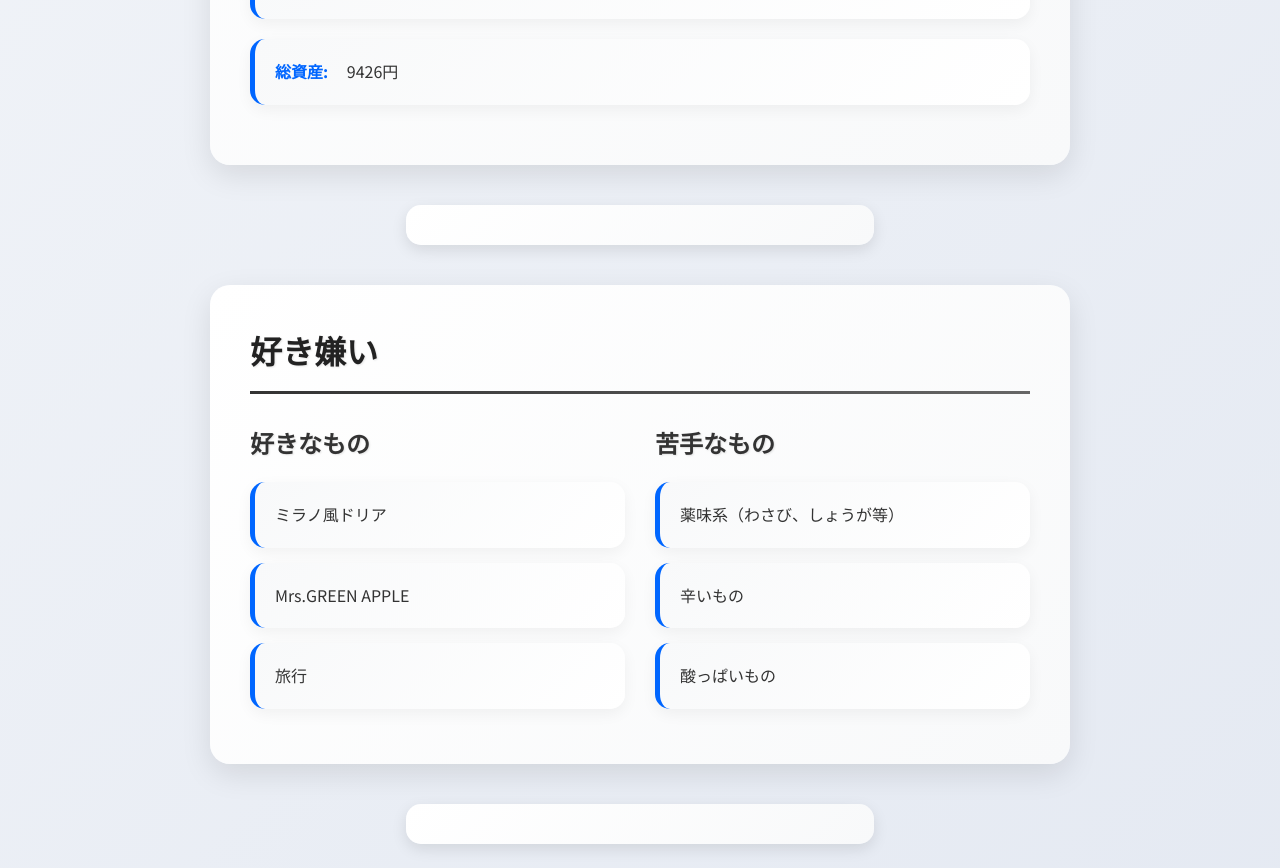
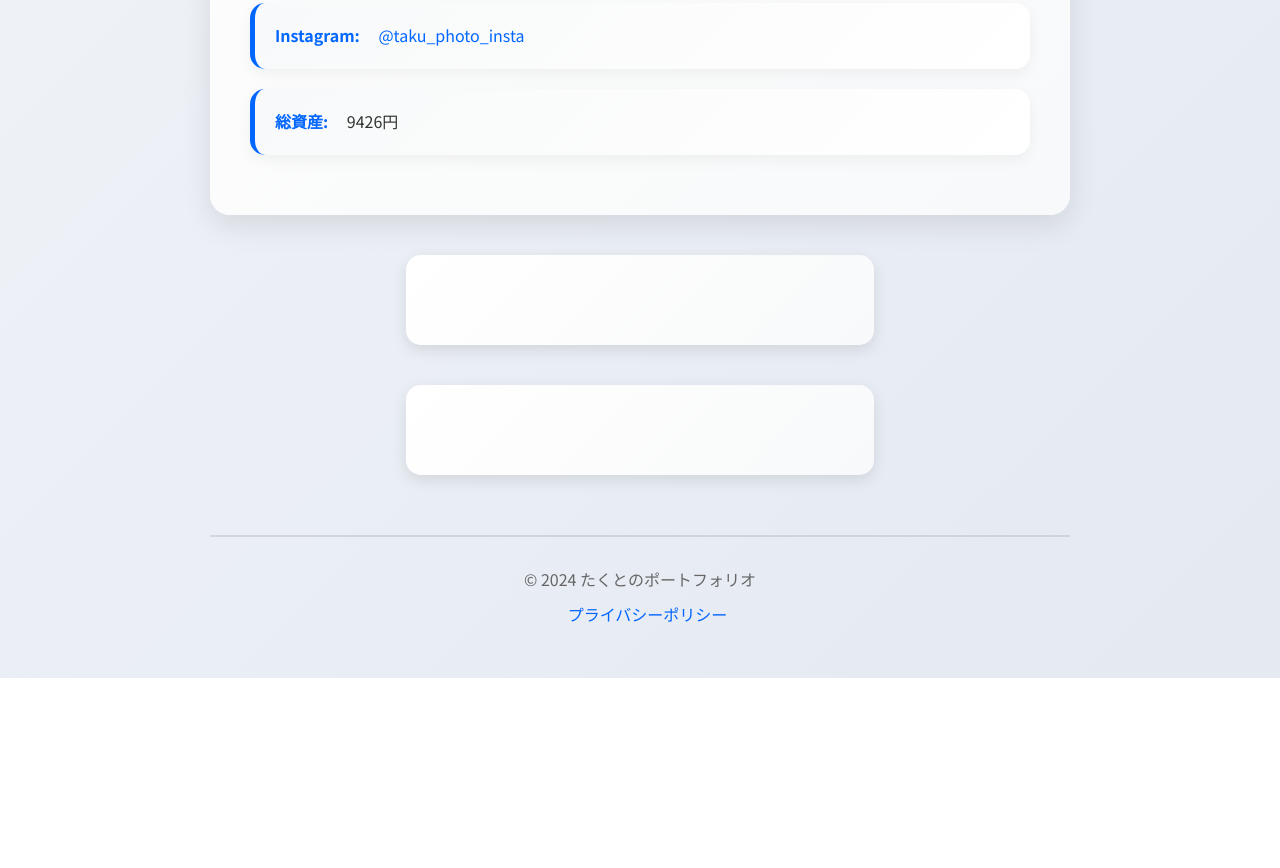
Before and after one commit to takunet/myprofile, a plain HTML site: page top.html in a window 1280 px wide. Shown: the part 1292-2160 px from the top of the page. After the commit the page ends 1970 px from the top, so only its background shows below. Drawn offline with Linux system fonts and the light colour scheme.

Commit message:
Update top.html

```diff
--- a/top.html
+++ b/top.html
@@ -151,44 +151,33 @@
             color: #0044cc;
         }
 
-        /* 好き嫌いセクション */
-        .likes-dislikes {
-            display: grid;
-            grid-template-columns: repeat(auto-fit, minmax(250px, 1fr));
-            gap: 30px;
-        }
-
-        h3 {
-            font-size: 1.5rem;
-            margin-bottom: 20px;
-            color: #333;
-            text-shadow: 1px 1px 2px rgba(0,0,0,0.1);
-        }
-
-        .hobby-item {
-            background: linear-gradient(135deg, #f8f9fa 0%, #ffffff 100%);
-            padding: 20px;
-            margin: 15px 0;
-            border-radius: 15px;
-            border-left: 5px solid #0066ff;
-            transition: all 0.3s ease;
-            box-shadow: 0 5px 15px rgba(0,0,0,0.05);
-        }
-
-        .hobby-item:hover {
-            transform: translateX(10px);
-            box-shadow: 0 8px 20px rgba(0,0,0,0.1);
-        }
-
         /* 広告セクション */
         .ad-section {
             margin: 40px auto;
             text-align: center;
+            width: 100%;
             max-width: 468px;
             background: linear-gradient(135deg, #ffffff 0%, #f8f9fa 100%);
-            padding: 20px;
+            padding: 15px;
             border-radius: 15px;
             box-shadow: 0 5px 15px rgba(0,0,0,0.1);
+            overflow: hidden;
+            display: flex;
+            justify-content: center;
+            align-items: center;
+        }
+
+        .ad-wrapper {
+            width: 100%;
+            height: 60px;
+            position: relative;
+            display: flex;
+            justify-content: center;
+            align-items: center;
+        }
+
+        .ad-wrapper script {
+            display: block;
         }
 
         /* フッター */
@@ -270,12 +259,22 @@
                 padding: 15px;
             }
         }
+
+        @media (max-width: 480px) {
+            .ad-section {
+                max-width: 320px;
+                padding: 10px;
+            }
+        }
     </style>
 </head>
-<div class="container">
+<body>
+    <div class="container">
         <!-- トップ広告 -->
         <div class="ad-section">
-            <script type="text/javascript" src="//rot0.a8.net/jsa/5586c34f890094b7a21e8b5b36980706/c6f057b86584942e415435ffb1fa93d4.js"></script>
+            <div class="ad-wrapper">
+                <script type="text/javascript" src="//rot0.a8.net/jsa/5586c34f890094b7a21e8b5b36980706/c6f057b86584942e415435ffb1fa93d4.js"></script>
+            </div>
         </div>
 
         <header class="header">
@@ -309,30 +308,16 @@
 
         <!-- 中間広告 -->
         <div class="ad-section">
-            <script type="text/javascript" src="//rot0.a8.net/jsa/5586c34f890094b7a21e8b5b36980706/c6f057b86584942e415435ffb1fa93d4.js"></script>
+            <div class="ad-wrapper">
+                <script type="text/javascript" src="//rot0.a8.net/jsa/5586c34f890094b7a21e8b5b36980706/c6f057b86584942e415435ffb1fa93d4.js"></script>
+            </div>
         </div>
-
-        <section class="section">
-            <h2>好き嫌い</h2>
-            <div class="likes-dislikes">
-                <div>
-                    <h3>好きなもの</h3>
-                    <div class="hobby-item">ミラノ風ドリア</div>
-                    <div class="hobby-item">Mrs.GREEN APPLE</div>
-                    <div class="hobby-item">旅行</div>
-                </div>
-                <div>
-                    <h3>苦手なもの</h3>
-                    <div class="hobby-item">薬味系（わさび、しょうが等）</div>
-                    <div class="hobby-item">辛いもの</div>
-                    <div class="hobby-item">酸っぱいもの</div>
-                </div>
-            </div>
-        </section>
 
         <!-- ボトム広告 -->
         <div class="ad-section">
-            <script type="text/javascript" src="//rot0.a8.net/jsa/5586c34f890094b7a21e8b5b36980706/c6f057b86584942e415435ffb1fa93d4.js"></script>
+            <div class="ad-wrapper">
+                <script type="text/javascript" src="//rot0.a8.net/jsa/5586c34f890094b7a21e8b5b36980706/c6f057b86584942e415435ffb1fa93d4.js"></script>
+            </div>
         </div>
 
         <footer>
```
